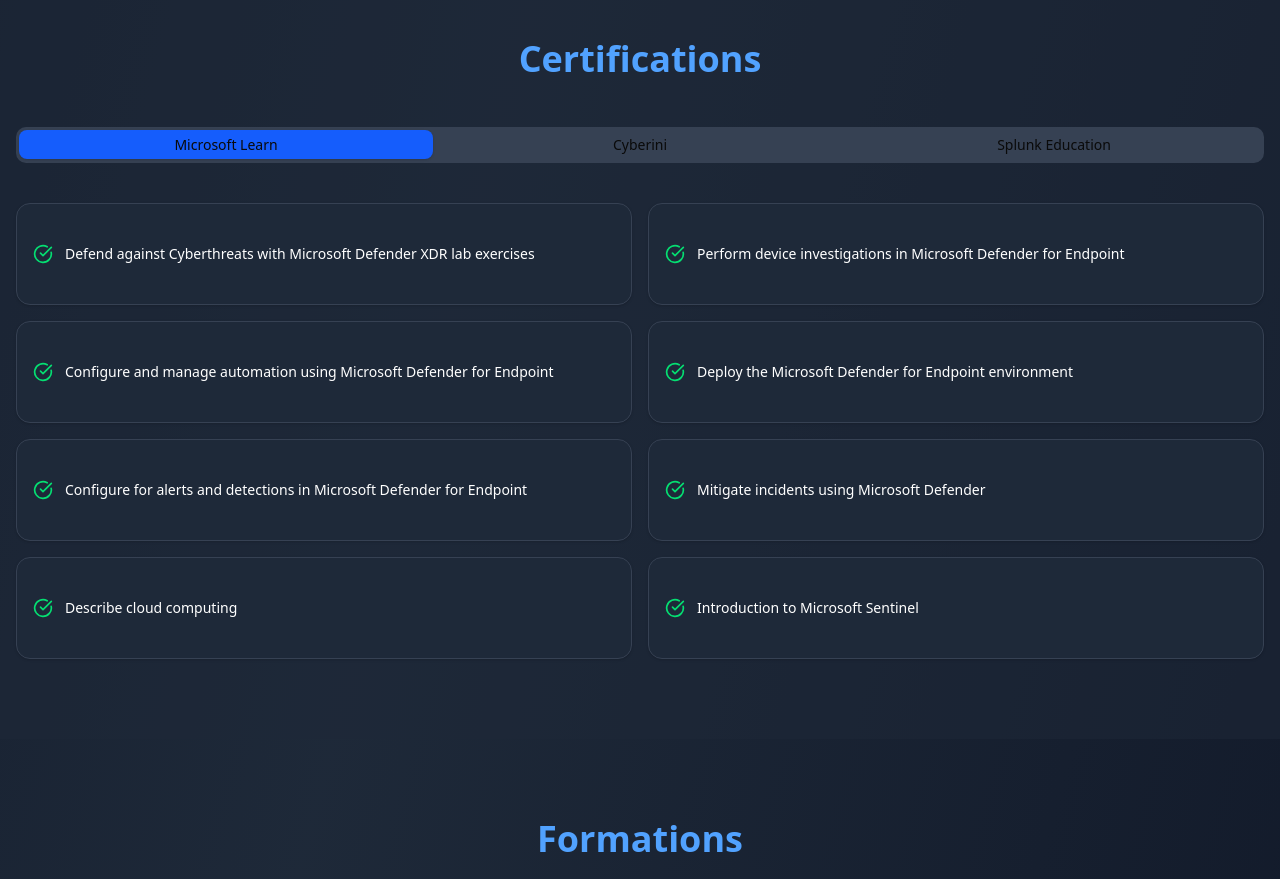
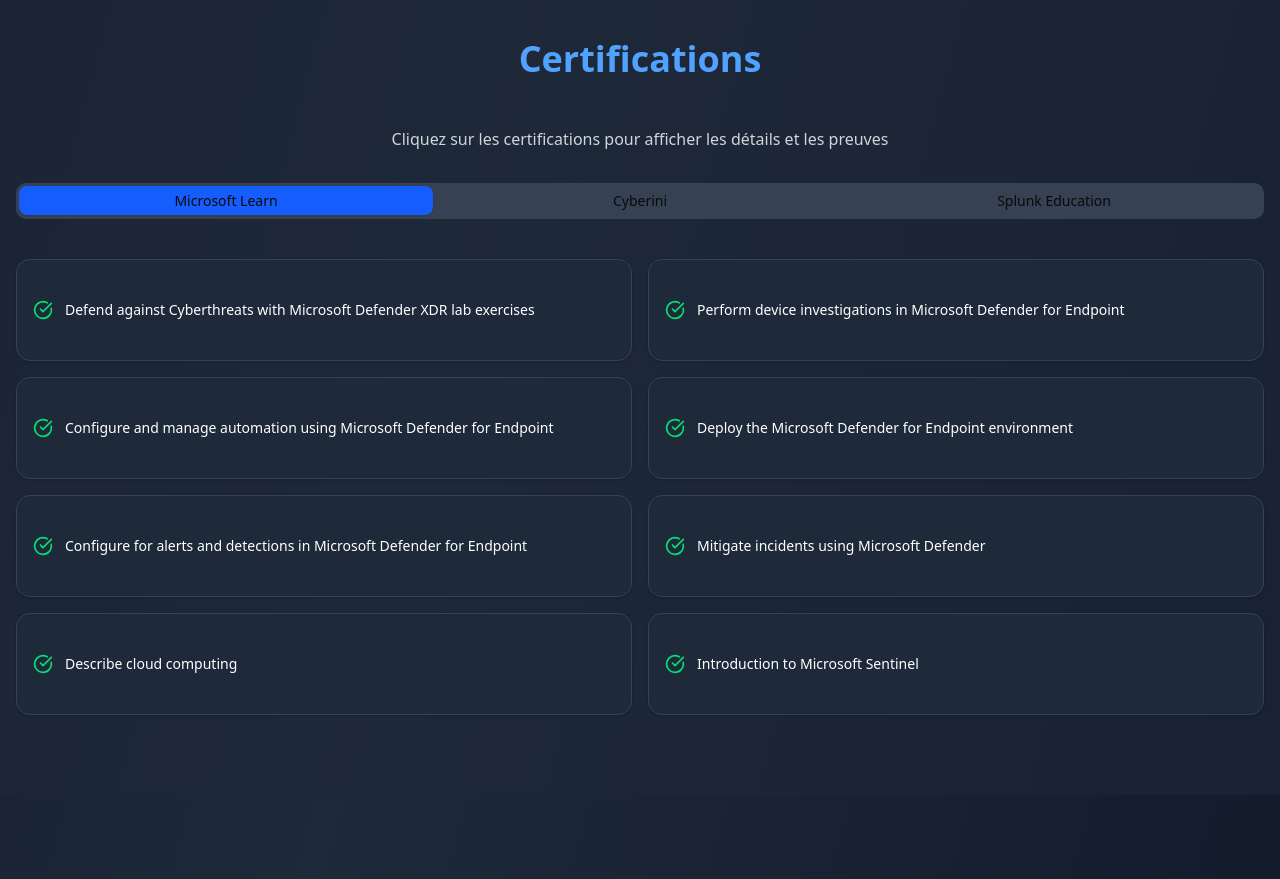
Before and after one commit to infomadzid-hub/justin-porfolio, a Next.js app: page / in a window 1280 px wide. Shown: the part 2800-3679 px from the top of the page. Built offline with nearby package versions, Linux system fonts and the light colour scheme.

Commit message:
feat: add call-to-action for certifications section
Add prompt inviting visitors to click certifications for details.

```diff
--- a/app/page.tsx
+++ b/app/page.tsx
@@ -275,6 +275,7 @@ export default function Portfolio() {
       <section id="certifications" className="py-20 bg-gray-800/50">
         <div className="container mx-auto px-4">
           <h2 className="text-4xl font-bold text-center mb-12 text-blue-400">Certifications</h2>
+          <p className="text-center text-gray-300 mb-8">Cliquez sur les certifications pour afficher les détails et les preuves</p>
           <Tabs defaultValue="microsoft" className="w-full">
             <TabsList className="grid w-full grid-cols-3 bg-gray-700">
               <TabsTrigger value="microsoft" className="data-[state=active]:bg-blue-600">
```
Also changed, not shown: next-env.d.ts (added), 1 other file (tests, documents, lock files or other folders).
